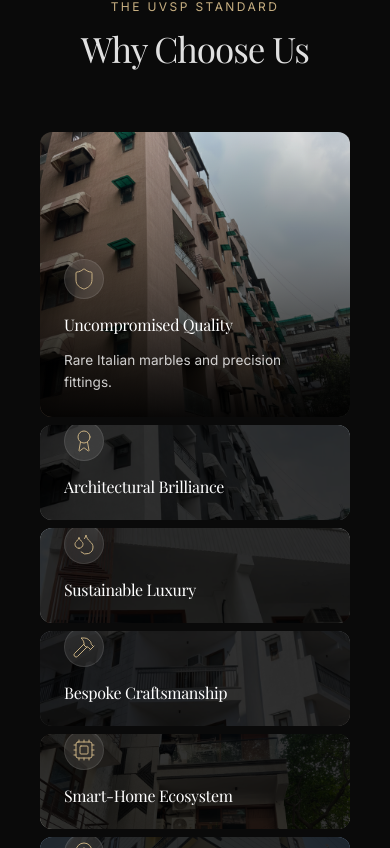
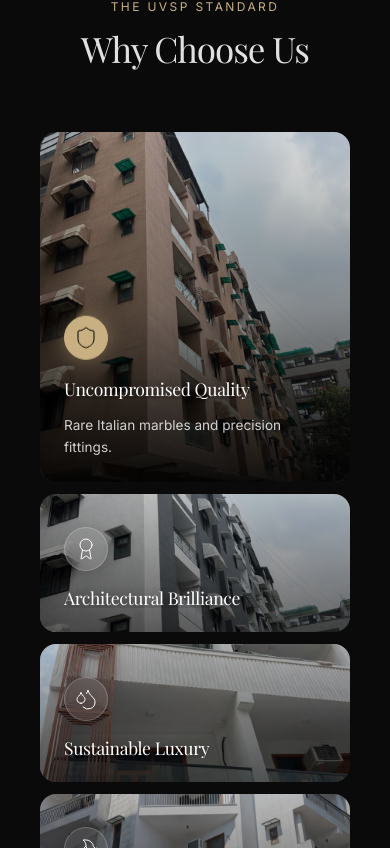
Before and after one commit to skull2candy/uvsp, a React (Vite) app: page / in a window 390 px wide. Shown: the part 4356-5204 px from the top of the page. Built offline with nearby package versions, Linux system fonts and the light colour scheme; a web font is replaced by a local one.

Commit message:
feat: overhaul WhyChooseUs mobile layout and aesthetics

```diff
--- a/src/components/WhyChooseUs.css
+++ b/src/components/WhyChooseUs.css
@@ -1,6 +1,12 @@
 .kinetic-wcu-section {
   background-color: var(--bg-color);
   padding: 8rem 0;
+}
+
+@media (max-width: 1023px) {
+  .kinetic-wcu-section {
+    padding-top: 10rem; /* Give room for sticky header */
+  }
 }
 
 .wcu-header {
@@ -12,10 +18,10 @@
 .accordion-container-six {
   display: flex;
   flex-direction: column;
-  gap: 0.5rem; /* Tighter gap since there are 6 */
+  gap: 0.75rem;
   width: 100%;
-  height: 90vh; /* Taller on mobile due to 6 items */
-  min-height: 800px;
+  height: auto;
+  min-height: 1100px; /* Taller on mobile to let images breathe */
 }
 
 @media (min-width: 1024px) {
@@ -29,15 +35,17 @@
 /* Individual Panel */
 .accordion-panel {
   position: relative;
-  border-radius: 12px;
+  border-radius: 16px; /* Slightly more rounded for modern feel */
   overflow: hidden;
   display: flex;
   flex-direction: column;
   justify-content: flex-end;
   cursor: pointer;
 
-  flex: 1; /* Default closed state */
-  will-change: flex;
+  flex: 1;
+  min-height: 120px; /* Ensure inactive items aren't just thin bars */
+  will-change: flex, min-height;
+  transition: all 0.8s cubic-bezier(0.16, 1, 0.3, 1);
 }
 
 /* Active State (Desktop) */
@@ -50,7 +58,8 @@
 /* Active State (Mobile) */
 @media (max-width: 1023px) {
   .accordion-panel.active {
-    flex: 3; /* Expands vertically */
+    flex: 3.5; /* More dominance for active item */
+    min-height: 350px;
   }
 }
 
@@ -82,16 +91,20 @@
   background: linear-gradient(
     to bottom,
     rgba(0,0,0,0.1) 0%,
-    rgba(0,0,0,0.6) 60%,
-    rgba(0,0,0,0.95) 100%
+    rgba(0,0,0,0.4) 50%,
+    rgba(0,0,0,0.9) 100%
   );
   z-index: 2;
-  transition: opacity 0.5s ease;
+  transition: all 0.5s ease;
 }
 
-/* Dim non-active panels heavily */
+/* Dim non-active panels slightly less than before to show imagery */
 .accordion-panel:not(.active) .panel-overlay {
-  background: rgba(0,0,0,0.8);
+  background: linear-gradient(
+    to bottom,
+    rgba(0,0,0,0.2) 0%,
+    rgba(0,0,0,0.6) 100%
+  );
 }
 
 /* Content Container */
@@ -117,15 +130,24 @@
   display: flex;
   align-items: center;
   justify-content: center;
-  width: 40px;
-  height: 40px;
+  width: 44px;
+  height: 44px;
   border-radius: 50%;
-  background-color: rgba(255, 255, 255, 0.1);
-  backdrop-filter: blur(10px);
-  color: var(--accent-color);
+  background: rgba(255, 255, 255, 0.1);
+  backdrop-filter: blur(12px);
+  -webkit-backdrop-filter: blur(12px);
+  color: #fff;
   flex-shrink: 0;
-  border: 1px solid rgba(255,255,255,0.1);
-  transition: opacity 0.3s;
+  border: 1px solid rgba(255, 255, 255, 0.2);
+  transition: all 0.5s cubic-bezier(0.16, 1, 0.3, 1);
+  box-shadow: 0 4px 15px rgba(0,0,0,0.2);
+}
+
+.accordion-panel.active .panel-icon-wrap {
+  background: var(--accent-color);
+  color: #000;
+  border-color: var(--accent-color);
+  box-shadow: 0 0 20px rgba(200, 176, 130, 0.4);
 }
 
 
@@ -138,14 +160,14 @@
 
 .panel-title {
   font-family: 'Playfair Display', serif;
-  font-size: clamp(1rem, 1.5vw, 1.5rem);
+  font-size: clamp(1.1rem, 1.8vw, 1.6rem);
   color: #fff;
   line-height: 1.2;
   white-space: nowrap;
   overflow: hidden;
   text-overflow: ellipsis;
-  /* Rotate text on desktop if not active so it fits in thin panels */
   transition: transform 0.3s ease;
+  text-shadow: 0 2px 10px rgba(0,0,0,0.5);
 }
 
 
--- a/src/components/WhyChooseUs.jsx
+++ b/src/components/WhyChooseUs.jsx
@@ -66,7 +66,7 @@ const WhyChooseUs = () => {
         </motion.div>
 
         <div className="accordion-container-six">
-          {features.map((feature) => {
+          {features.map((feature, index) => {
             const isActive = activeId === feature.id;
 
             return (
@@ -76,13 +76,14 @@ const WhyChooseUs = () => {
                 onClick={() => setActiveId(feature.id)}
                 onHoverStart={() => setActiveId(feature.id)}
                 className={`accordion-panel ${isActive ? 'active' : ''}`}
-                initial={{ opacity: 0, y: 50 }}
-                whileInView={{ opacity: 1, y: 0 }}
-                viewport={{ once: true }}
+                initial={{ opacity: 0, x: -50 }}
+                whileInView={{ opacity: 1, x: 0 }}
+                viewport={{ once: true, margin: "-50px" }}
                 transition={{
-                  layout: { duration: 0.8, ease: [0.16, 1, 0.3, 1] },
-                  opacity: { duration: 0.8 },
-                  y: { duration: 0.8 }
+                   duration: 0.8,
+                   delay: index * 0.1,
+                   ease: [0.16, 1, 0.3, 1],
+                   layout: { duration: 0.8, ease: [0.16, 1, 0.3, 1] }
                 }}
               >
                 {/* Background Image Layer */}
@@ -91,9 +92,15 @@ const WhyChooseUs = () => {
 
                 {/* Content Container */}
                 <motion.div className="panel-content" layout="position">
-                  <div className="panel-icon-wrap">
+                  <motion.div
+                    className="panel-icon-wrap"
+                    animate={isActive ? {
+                      y: [0, -5, 0],
+                      transition: { duration: 3, repeat: Infinity, ease: "easeInOut" }
+                    } : {}}
+                  >
                     {feature.icon}
-                  </div>
+                  </motion.div>
 
                   <motion.div className="panel-text-block" layout="position">
                     <h3 className="panel-title">{feature.title}</h3>
```
